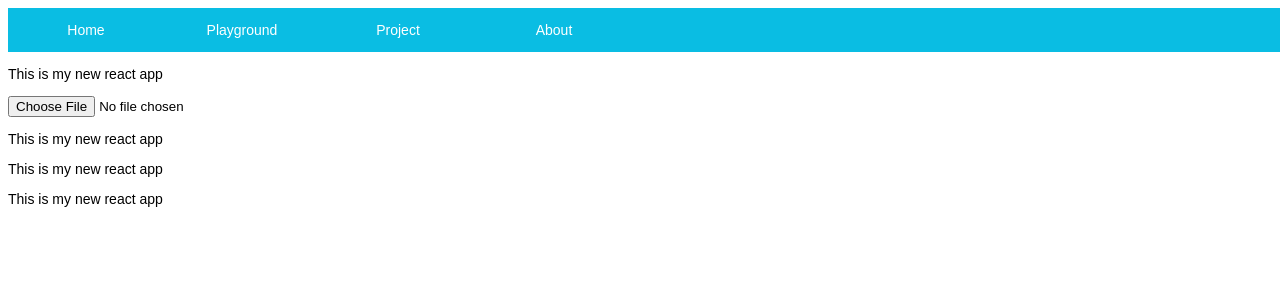
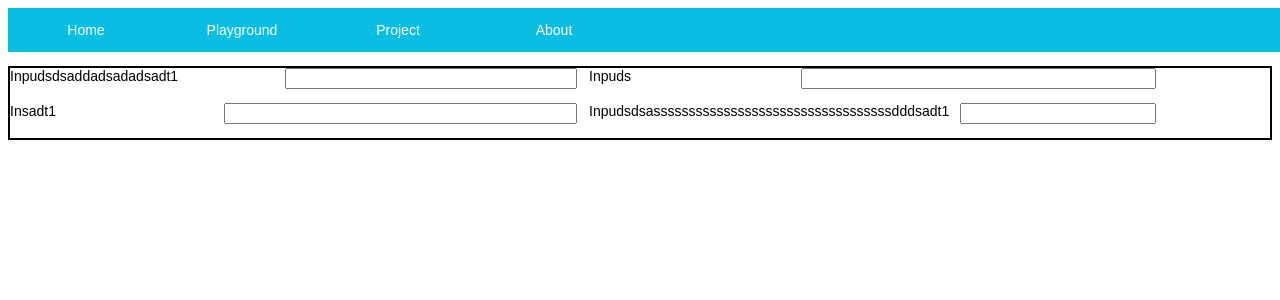
Before and after one commit to AnxinYang/projectAX, a React app: page / in a window 1280 px wide. Shown: the top 300 px of the page. Built offline with nearby package versions, Linux system fonts and the light colour scheme.

Commit message:
Check in

```diff
--- a/src/containers/sections/Air.js
+++ b/src/containers/sections/Air.js
@@ -11,6 +11,6 @@ export default class Air extends Component {
         }
     }
     render () {
-        return <p>This is my new react app</p>
+        return <p></p>
     }
 }
--- a/src/containers/sections/Footer.js
+++ b/src/containers/sections/Footer.js
@@ -11,6 +11,6 @@ export default class Footer extends Component {
         }
     }
     render () {
-        return <p>This is my new react app</p>
+        return <p></p>
     }
 }
--- a/src/containers/sections/Left.js
+++ b/src/containers/sections/Left.js
@@ -11,6 +11,6 @@ export default class Left extends Component {
         }
     }
     render () {
-        return <p>This is my new react app</p>
+        return <p></p>
     }
 }
--- a/src/containers/sections/Main.js
+++ b/src/containers/sections/Main.js
@@ -11,9 +11,14 @@ export default class Main extends Component {
         }
     }
     render () {
+        var numCol = 2;
+        var width = 100/2-5;
         return(
-            <div>
-            <FileParser/>
+            <div style={{border:'2px solid black', display:'flex',flexWrap:'wrap'}}>
+                <div style={{paddingBottom:'1em',paddingRight:'12px',justifyContent:'space-between', display:'flex','width':width+'%'}}><label style={{flexGrow:1}}>Inpudsdsaddadsadadsadt1</label><input style={{flexGrow:1}}/></div>
+                <div style={{paddingBottom:'1em',paddingRight:'12px',justifyContent:'space-between', display:'flex','width':width+'%'}}><label style={{flexGrow:1}}>Inpuds</label><input style={{flexGrow:1}}/></div>
+                <div style={{paddingBottom:'1em',paddingRight:'12px',justifyContent:'space-between', display:'flex','width':width+'%'}}><label style={{flexGrow:1}}>Insadt1</label><input style={{flexGrow:1}}/></div>
+                <div style={{paddingBottom:'1em',paddingRight:'12px',justifyContent:'space-between', display:'flex','width':width+'%'}}><label style={{flexGrow:1}}>Inpudsdsassssssssssssssssssssssssssssssssssdddsadt1</label><input style={{flexGrow:1}}/></div>
             </div>
         )
     }
--- a/src/containers/sections/Right.js
+++ b/src/containers/sections/Right.js
@@ -11,6 +11,6 @@ export default class Right extends Component {
         }
     }
     render () {
-        return <p>This is my new react app</p>
+        return <p></p>
     }
 }
```
Also changed, not shown: 2 other files (tests, documents, lock files or other folders).
